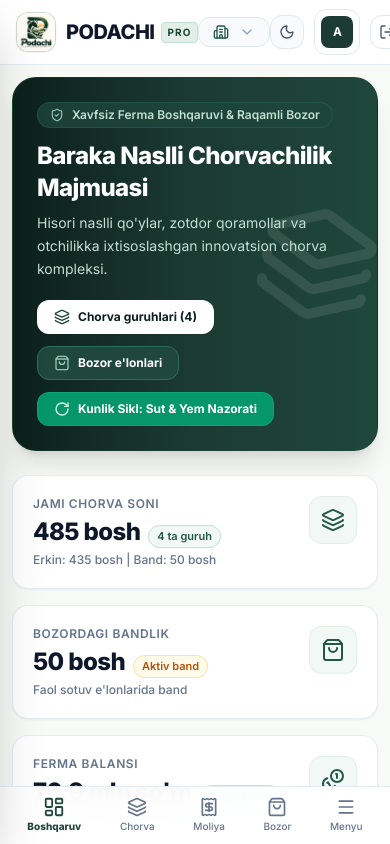
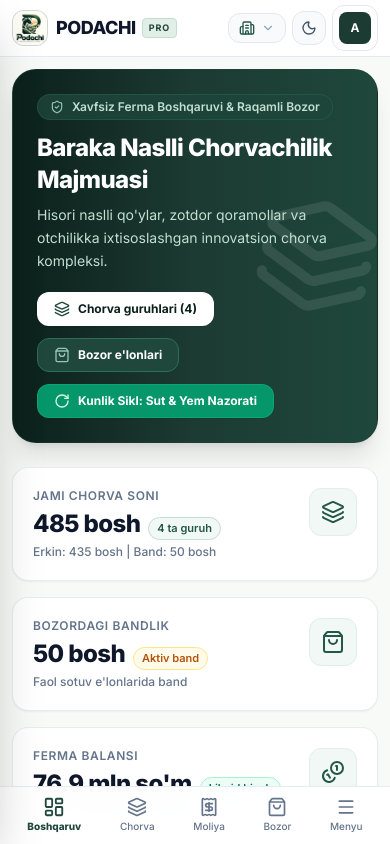
Before and after one commit to nomonovm/Podachi, a React (Vite) app: page / in a window 390 px wide. Built offline with nearby package versions, Linux system fonts and the light colour scheme.

Commit message:
fix(mobile): optimize mobile header layout, prevent element squishing and horizontal overflow

```diff
--- a/src/components/layout/Navbar.tsx
+++ b/src/components/layout/Navbar.tsx
@@ -47,49 +47,53 @@ export const Navbar: React.FC = () => {
 
   return (
     <header className="sticky top-0 z-40 bg-white/95 dark:bg-[#0C1714]/95 backdrop-blur-md border-b border-slate-200/90 dark:border-forest-900/60 shadow-xs transition-colors duration-200 shrink-0">
-      <div className="max-w-7xl mx-auto px-4 sm:px-6 lg:px-8">
-        <div className="flex items-center justify-between h-16">
+      <div className="max-w-7xl mx-auto px-3 sm:px-6 lg:px-8">
+        <div className="flex items-center justify-between h-14 sm:h-16 gap-2">
 
           {/* Brand Logo & Name */}
-          <div className="flex items-center gap-2 sm:gap-3">
+          <div className="flex items-center min-w-0">
             <button
               onClick={() => setActiveTab('dashboard')}
-              className="flex items-center gap-2.5 sm:gap-3 text-left focus:outline-none group"
+              className="flex items-center gap-2 sm:gap-3 text-left focus:outline-none group min-w-0"
             >
-              <div className="w-10 h-10 rounded-xl overflow-hidden shadow-sm border border-forest-700/20 bg-[#F9F8F4] group-hover:scale-105 transition-transform flex items-center justify-center">
+              <div className="w-9 h-9 sm:w-10 sm:h-10 rounded-xl overflow-hidden shadow-xs border border-forest-700/20 bg-[#F9F8F4] group-hover:scale-105 transition-transform flex items-center justify-center shrink-0">
                 <img src="/logo.png" alt="Podachi Logo" className="w-full h-full object-cover" />
               </div>
-              <div>
+              <div className="min-w-0">
                 <div className="flex items-center gap-1.5">
-                  <span className="text-xl font-extrabold tracking-tight text-slate-900 dark:text-white group-hover:text-forest-700 dark:group-hover:text-forest-400 transition-colors">
+                  <span className="text-lg sm:text-xl font-extrabold tracking-tight text-slate-900 dark:text-white group-hover:text-forest-700 dark:group-hover:text-forest-400 transition-colors">
                     PODACHI
                   </span>
-                  <span className="text-[10px] font-bold tracking-widest uppercase bg-forest-100 dark:bg-forest-900/80 text-forest-800 dark:text-forest-200 px-1.5 py-0.5 rounded border border-forest-200 dark:border-forest-700/50">
+                  <span className="text-[9px] sm:text-[10px] font-bold tracking-widest uppercase bg-forest-100 dark:bg-forest-900/80 text-forest-800 dark:text-forest-200 px-1.5 py-0.5 rounded border border-forest-200 dark:border-forest-700/50">
                     PRO
                   </span>
                 </div>
-                <p className="text-[11px] text-slate-500 dark:text-slate-400 font-medium -mt-0.5 hidden sm:block">
+                <p className="text-[11px] text-slate-500 dark:text-slate-400 font-medium -mt-0.5 hidden sm:block truncate">
                   Chorvachilik Boshqaruv & Bozor Platformasi
                 </p>
               </div>
             </button>
           </div>
 
-          {/* Center: Active Farm Selector */}
+          {/* Right Action Controls */}
+          <div className="flex items-center gap-1.5 sm:gap-2.5 shrink-0">
+
+            {/* Active Farm Selector */}
             <div className="relative">
               <button
                 onClick={() => {
                   setFarmMenuOpen(!farmMenuOpen);
                   setUserMenuOpen(false);
                 }}
-              className="flex items-center gap-2.5 px-3.5 py-1.5 rounded-xl border border-slate-200 dark:border-forest-800/60 bg-slate-50 dark:bg-slate-900/80 hover:bg-slate-100 dark:hover:bg-slate-800/80 text-slate-800 dark:text-slate-200 text-sm font-semibold transition"
+                className="flex items-center gap-1.5 sm:gap-2 px-2.5 py-1.5 sm:px-3.5 rounded-xl border border-slate-200 dark:border-forest-800/60 bg-slate-50 dark:bg-slate-900/80 hover:bg-slate-100 dark:hover:bg-slate-800/80 text-slate-800 dark:text-slate-200 text-sm font-semibold transition shrink-0"
+                title="Faol fermani tanlash"
               >
-              <Building2 className="w-4 h-4 text-forest-700 dark:text-forest-400" />
-              <div className="text-left hidden md:block">
+                <Building2 className="w-4 h-4 text-forest-700 dark:text-forest-400 shrink-0" />
+                <div className="text-left hidden md:block max-w-[130px] lg:max-w-xs truncate">
                   <span className="block text-[11px] text-slate-500 dark:text-slate-400 font-normal leading-tight">Faol Ferma:</span>
-                <span className="text-slate-900 dark:text-white font-bold">{currentFarm?.display_title || currentFarm?.name || 'Ferma tanlanmagan'}</span>
+                  <span className="text-slate-900 dark:text-white font-bold truncate block">{currentFarm?.display_title || currentFarm?.name || 'Ferma tanlanmagan'}</span>
                 </div>
-              <ChevronDown className="w-4 h-4 text-slate-400" />
+                <ChevronDown className="w-3.5 h-3.5 text-slate-400 shrink-0" />
               </button>
 
               {farmMenuOpen && (
@@ -155,13 +159,10 @@ export const Navbar: React.FC = () => {
               )}
             </div>
 
-          {/* Right: Dark Mode Toggle, Security Pill, User Simulator, & Logout */}
-          <div className="flex items-center gap-2.5">
-
             {/* Dark Mode Toggle */}
             <button
               onClick={toggleDarkMode}
-              className="p-2 rounded-xl border border-slate-200 dark:border-slate-700 bg-slate-50 dark:bg-slate-900 text-slate-600 dark:text-slate-300 hover:bg-slate-100 dark:hover:bg-slate-800 transition"
+              className="p-2 rounded-xl border border-slate-200 dark:border-slate-700 bg-slate-50 dark:bg-slate-900 text-slate-600 dark:text-slate-300 hover:bg-slate-100 dark:hover:bg-slate-800 transition shrink-0"
               title={isDarkMode ? "Yorug' rejimga o'tish" : "Qorong'i rejimga o'tish"}
               aria-label="Rejimni almashtirish"
             >
@@ -292,10 +293,10 @@ export const Navbar: React.FC = () => {
               )}
             </div>
 
-            {/* Direct Logout Icon button on Navbar */}
+            {/* Direct Logout Icon button on Navbar (Desktop only) */}
             <button
               onClick={logout}
-              className="p-2 rounded-xl border border-slate-200 dark:border-slate-700/80 bg-white dark:bg-slate-900 text-slate-600 dark:text-slate-300 hover:text-rose-600 dark:hover:text-rose-400 hover:bg-rose-50 dark:hover:bg-rose-950/40 transition"
+              className="hidden md:flex p-2 rounded-xl border border-slate-200 dark:border-slate-700/80 bg-white dark:bg-slate-900 text-slate-600 dark:text-slate-300 hover:text-rose-600 dark:hover:text-rose-400 hover:bg-rose-50 dark:hover:bg-rose-950/40 transition shrink-0"
               title="Chiqish (Logout)"
               aria-label="Tizimdan chiqish"
             >
```
Lines whose indentation alone changed are shown as unchanged.
